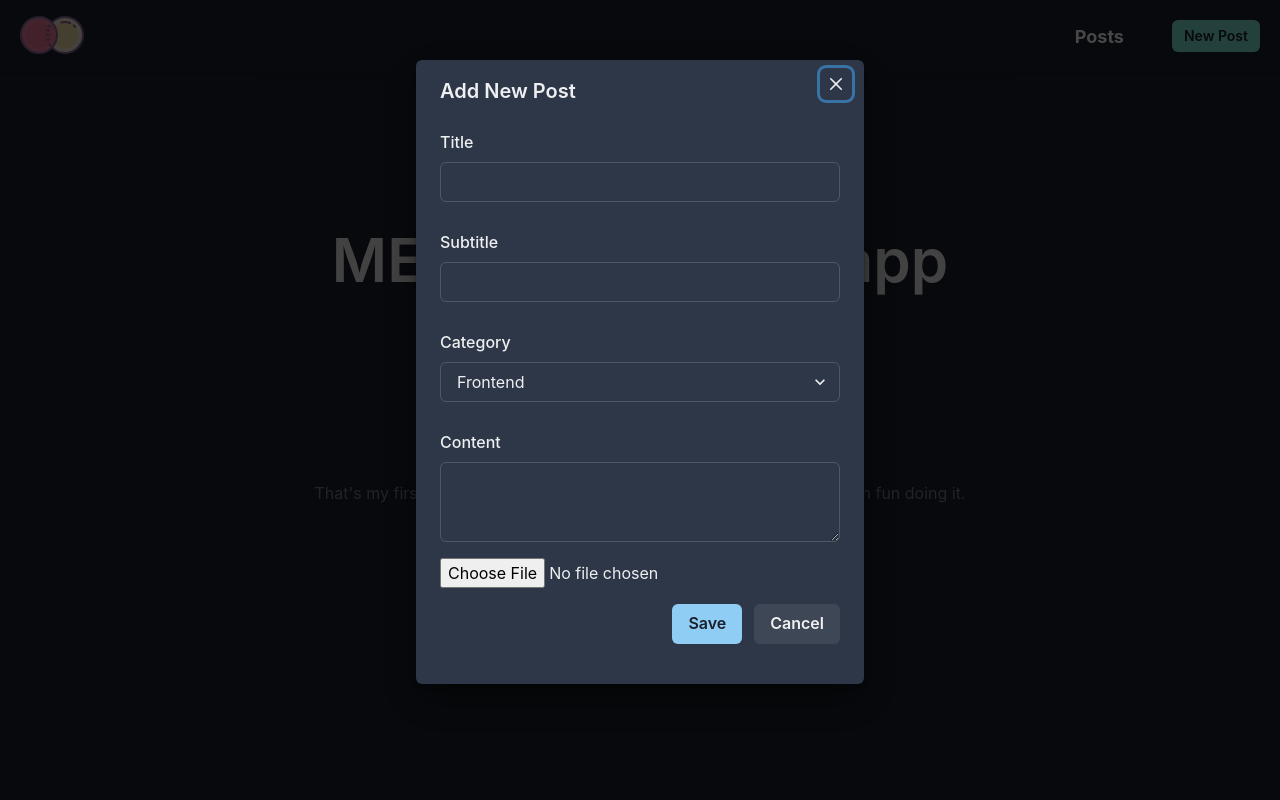
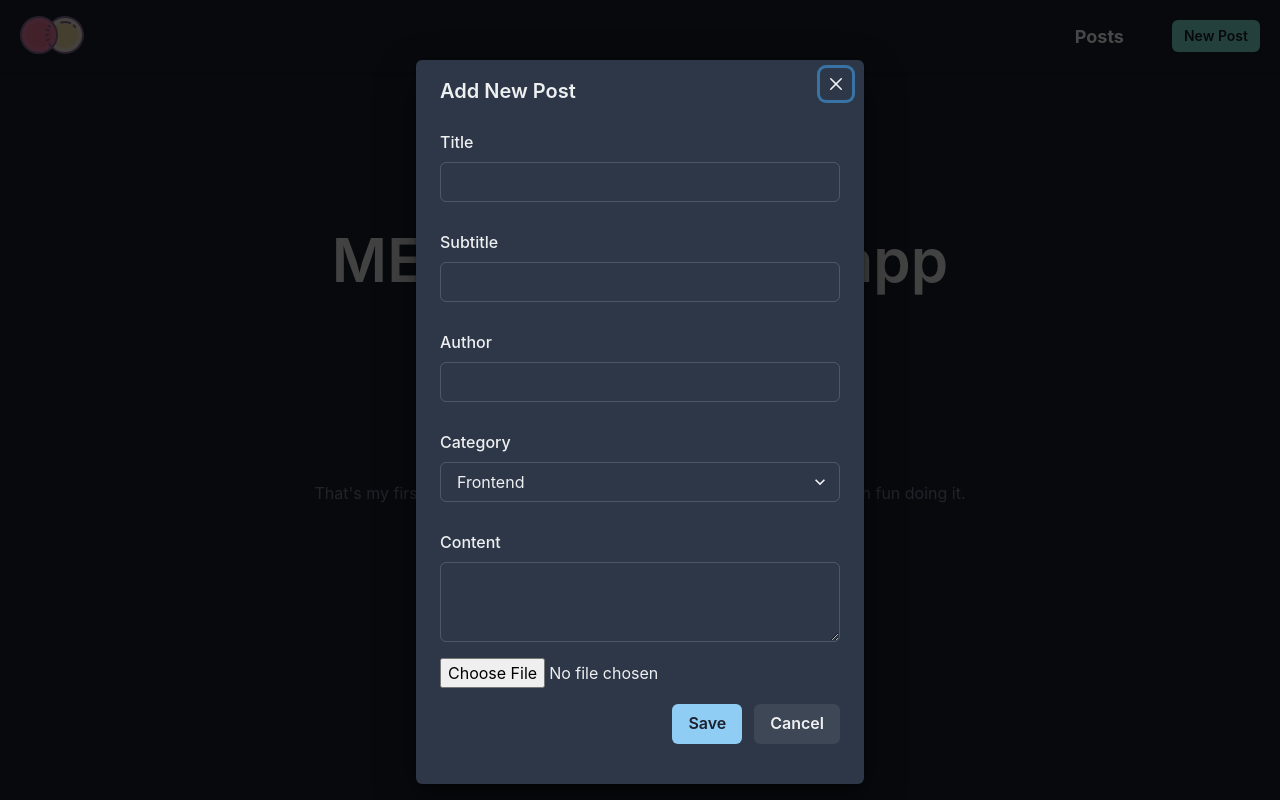
Before and after one commit to success310/mern-blog-app, a React (Create React App) app in the folder client/: page / in a window 1280 px wide. Both pictures are taken after a click on the button "New Post". Built offline with nearby package versions, Linux system fonts and the light colour scheme.

Commit message:
add author field

```diff
--- a/client/src/components/AddPostForm.js
+++ b/client/src/components/AddPostForm.js
@@ -84,6 +84,22 @@ const AddPostForm = ({ isOpen, onClose }) => {
               {errors.subtitle && <p className="validation__error">{errors.subtitle.message}</p>}
             </FormControl>
 
+			<FormControl isInvalid={errors.author} minH={'100px'}>
+              <FormLabel>Author</FormLabel>
+              <Input
+                id="author"
+                label="Author"
+                name="author"
+                ref={register({
+                  required: {
+                    value: true,
+                    message: 'This field is required.',
+                  },
+                })}
+              />
+              {errors.author && <p className="validation__error">{errors.author.message}</p>}
+            </FormControl>
+
             <FormControl minH={'100px'}>
               <FormLabel>Category</FormLabel>
               <Controller
--- a/client/src/components/EditPostForm.js
+++ b/client/src/components/EditPostForm.js
@@ -74,6 +74,22 @@ const EditPostForm = ({ post, closeEditMode }) => {
               {errors.subtitle && <p className="validation__error">{errors.subtitle.message}</p>}
             </FormControl>
 
+			<FormControl isInvalid={errors.author} minH={'100px'}>
+              <FormLabel>Author</FormLabel>
+              <Input
+                id="author"
+                label="Author"
+                name="author"
+                ref={register({
+                  required: {
+                    value: true,
+                    message: 'This field is required.',
+                  },
+                })}
+              />
+              {errors.author && <p className="validation__error">{errors.author.message}</p>}
+            </FormControl>
+
             <FormControl minH={'100px'}>
               <FormLabel>Category</FormLabel>
               <Controller
```
